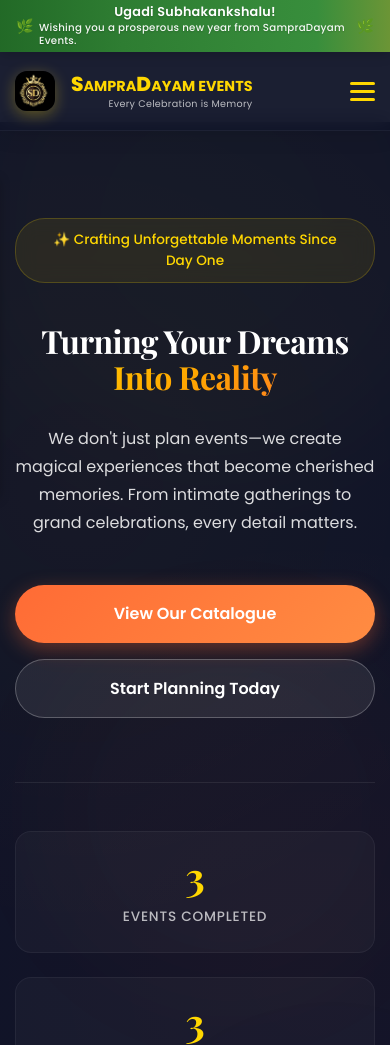
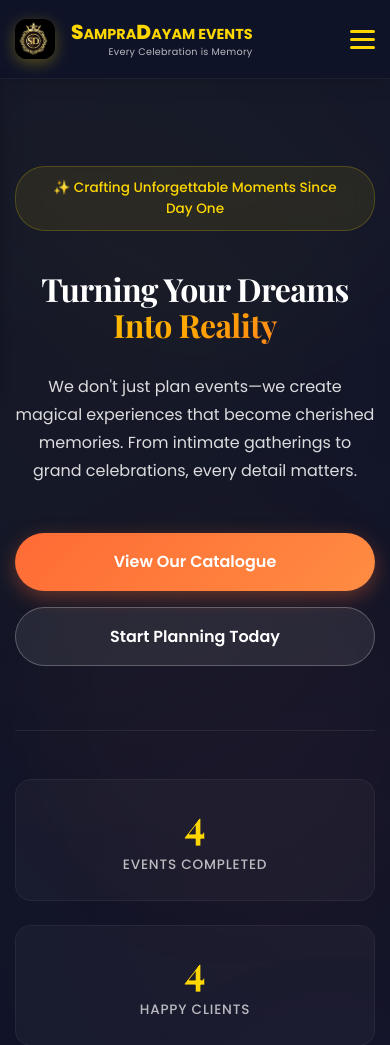
Before and after one commit to VegantiNagaSatish/SampraDayamEvents, a plain HTML site: page public/index.html in a window 390 px wide. Shown: the top 1045 px of the page. Drawn offline with nearby package versions, Linux system fonts and the light colour scheme.

Commit message:
Marriage

```diff
--- a/public/index.html
+++ b/public/index.html
@@ -10,18 +10,6 @@
     <link href="https://fonts.googleapis.com/css2?family=Poppins:wght@300;400;500;600;700;800&family=Playfair+Display:wght@400;600;700&display=swap" rel="stylesheet">
 </head>
 <body>
-    <!-- Ugadi greeting banner -->
-    <div class="ugadi-banner" role="banner" aria-live="polite">
-        <div class="ugadi-banner__inner">
-            <span class="ugadi-banner__icon" aria-hidden="true">🌿</span>
-            <div class="ugadi-banner__text">
-                <span class="ugadi-banner__line1">Ugadi Subhakankshalu!</span>
-                <span class="ugadi-banner__line2">Wishing you a prosperous new year from SampraDayam Events.</span>
-            </div>
-            <span class="ugadi-banner__icon" aria-hidden="true">🌿</span>
-        </div>
-    </div>
-
     <!-- Navigation -->
     <nav class="navbar">
         <div class="container">
@@ -72,11 +60,11 @@
                 </div>
                 <div class="hero-stats">
                     <div class="stat-item">
-                        <div class="stat-number" data-target="3">0</div>
+                        <div class="stat-number" data-target="4">0</div>
                         <div class="stat-label">Events Completed</div>
                     </div>
                     <div class="stat-item">
-                        <div class="stat-number" data-target="3">0</div>
+                        <div class="stat-number" data-target="4">0</div>
                         <div class="stat-label">Happy Clients</div>
                     </div>
                     <div class="stat-item">
@@ -243,6 +231,17 @@
                         </div>
                     </div>
                 </div>
+                <div class="testimonial-card">
+                    <div class="testimonial-stars">⭐⭐⭐⭐⭐</div>
+                    <p class="testimonial-text">"Our marriage celebration was planned and executed beautifully. SAMPRADAYAM EVENTS managed the stage, decor and schedule seamlessly so we could enjoy every moment with family and guests. Truly thankful!"</p>
+                    <div class="testimonial-author">
+                        <div class="author-avatar">Y</div>
+                        <div>
+                            <div class="author-name">Yugendhar Yalamati</div>
+                            <div class="author-role">Marriage</div>
+                        </div>
+                    </div>
+                </div>
             </div>
         </div>
     </section>
--- a/public/styles.css
+++ b/public/styles.css
@@ -21,85 +21,22 @@
     --gallery-header-bg: url('SampraDayamGallery/Marriage/MarriageStages/IMG-20251216-WA0000.jpg');
 }
 
+html {
+    background-color: var(--dark-color);
+}
+
 body {
     font-family: 'Poppins', sans-serif;
     line-height: 1.6;
     color: var(--text-dark);
     overflow-x: hidden;
+    background-color: var(--dark-color);
 }
 
 .container {
     max-width: 1200px;
     margin: 0 auto;
     padding: 0 20px;
-}
-
-/* Ugadi announcement banner */
-.ugadi-banner {
-    position: fixed;
-    top: 0;
-    left: 0;
-    right: 0;
-    z-index: 1001;
-    min-height: 52px;
-    height: auto;
-    padding: 0.4rem 0;
-    display: flex;
-    align-items: center;
-    justify-content: center;
-    background: linear-gradient(90deg, #1b5e20 0%, #2e7d32 25%, #388e3c 50%, #f9a825 85%, #ffc107 100%);
-    background-size: 200% 100%;
-    animation: ugadi-shimmer 8s ease-in-out infinite;
-    box-shadow: 0 2px 12px rgba(0, 0, 0, 0.2);
-    overflow: hidden;
-}
-
-.ugadi-banner__inner {
-    display: flex;
-    align-items: center;
-    gap: 0.6rem;
-    padding: 0 1rem;
-}
-
-.ugadi-banner__icon {
-    font-size: 1rem;
-    opacity: 0.95;
-    flex-shrink: 0;
-}
-
-.ugadi-banner__text {
-    margin: 0;
-    color: #fff;
-    font-size: 0.875rem;
-    font-weight: 500;
-    text-shadow: 0 1px 2px rgba(0, 0, 0, 0.2);
-    letter-spacing: 0.02em;
-    display: flex;
-    flex-direction: column;
-    align-items: center;
-    gap: 0.1rem;
-    line-height: 1.25;
-}
-.ugadi-banner__line1 {
-    display: block;
-    font-weight: 600;
-}
-.ugadi-banner__line2 {
-    display: block;
-    font-size: 0.8em;
-    opacity: 0.95;
-}
-
-@keyframes ugadi-shimmer {
-    0%, 100% { background-position: 0% 50%; }
-    50% { background-position: 100% 50%; }
-}
-
-@media (prefers-reduced-motion: reduce) {
-    .ugadi-banner {
-        animation: none;
-        background: linear-gradient(90deg, #1b5e20 0%, #388e3c 50%, #f9a825 100%);
-    }
 }
 
 /* Navigation */
@@ -109,7 +46,7 @@
     padding: 1rem 0;
     position: fixed;
     width: 100%;
-    top: 52px;
+    top: 0;
     z-index: 1000;
     box-shadow: 0 4px 20px rgba(0, 0, 0, 0.3);
     border-bottom: 1px solid rgba(255, 255, 255, 0.05);
@@ -240,17 +177,17 @@
     border-radius: 2px;
 }
 
-/* Hero Section */
+/* Hero Section — padding (not margin) below fixed nav so background fills the top strip */
 .hero {
     background: #0f1328;
-    min-height: calc(100vh - 122px);
+    min-height: 100vh;
     display: flex;
     align-items: center;
     justify-content: center;
     position: relative;
-    margin-top: 122px;
+    margin-top: 0;
     overflow: hidden;
-    padding: 4rem 0;
+    padding: calc(70px + 4rem) 0 4rem;
     z-index: 1;
 }
 
@@ -857,10 +794,10 @@
 /* Page Header (for non-home pages) */
 .page-header {
     background: linear-gradient(135deg, var(--primary-color) 0%, var(--dark-color) 100%);
-    padding: 140px 0 100px;
+    padding: calc(70px + 140px) 0 100px;
     text-align: center;
     color: var(--white);
-    margin-top: 122px;
+    margin-top: 0;
     position: relative;
     overflow: hidden;
 }
@@ -1714,29 +1651,6 @@
     .footer-map {
         height: 200px;
     }
-
-    .ugadi-banner__text {
-        font-size: 0.8rem;
-    }
-}
-
-@media (max-width: 480px) {
-    .ugadi-banner {
-        height: 52px;
-        min-height: 52px;
-        padding: 0 0.5rem;
-    }
-    .ugadi-banner__inner {
-        flex-wrap: nowrap;
-        gap: 0.35rem;
-    }
-    .ugadi-banner__icon {
-        font-size: 0.875rem;
-        flex-shrink: 0;
-    }
-    .ugadi-banner__text {
-        font-size: 0.72rem;
-    }
 }
 
 .footer-bottom {
@@ -1774,33 +1688,13 @@
 
 /* Responsive Design */
 @media (max-width: 768px) {
-    /* Ugadi banner: fixed height so navbar stays visible below it */
-    .ugadi-banner {
-        height: 52px;
-        min-height: 52px;
-        overflow: hidden;
-    }
-    .ugadi-banner__inner {
-        flex-wrap: nowrap;
-        overflow: hidden;
-        padding: 0 0.5rem;
-    }
-    .ugadi-banner__text {
-        font-size: 0.8rem;
-    }
     .navbar {
-        top: 52px;
+        top: 0;
         padding: 1.2rem 0;
-    }
-    .hero {
-        margin-top: 122px;
-    }
-    .page-header {
-        margin-top: 122px;
     }
     .nav-menu {
         position: fixed;
-        top: 122px;
+        top: 70px;
         left: -100%;
         flex-direction: column;
         background: var(--dark-color);
```
